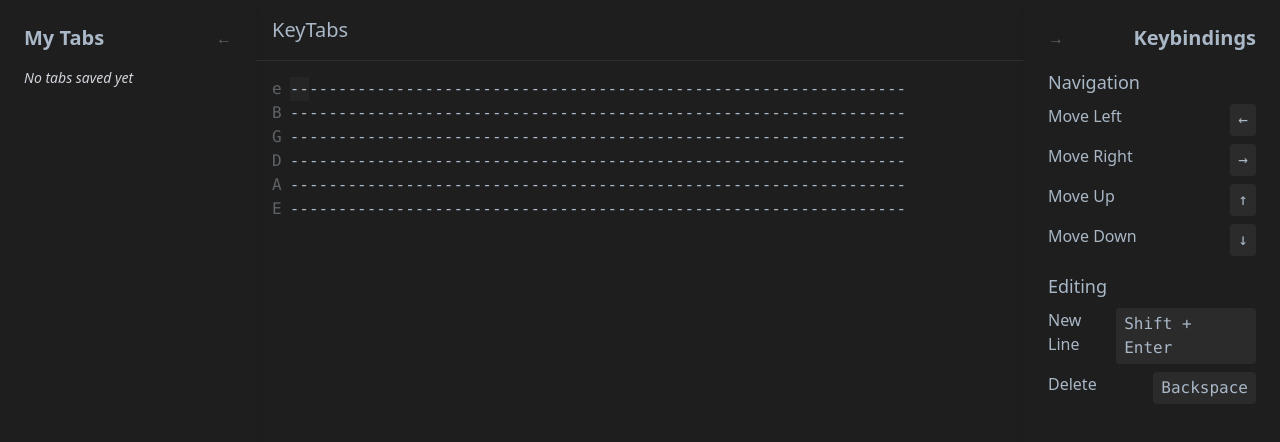
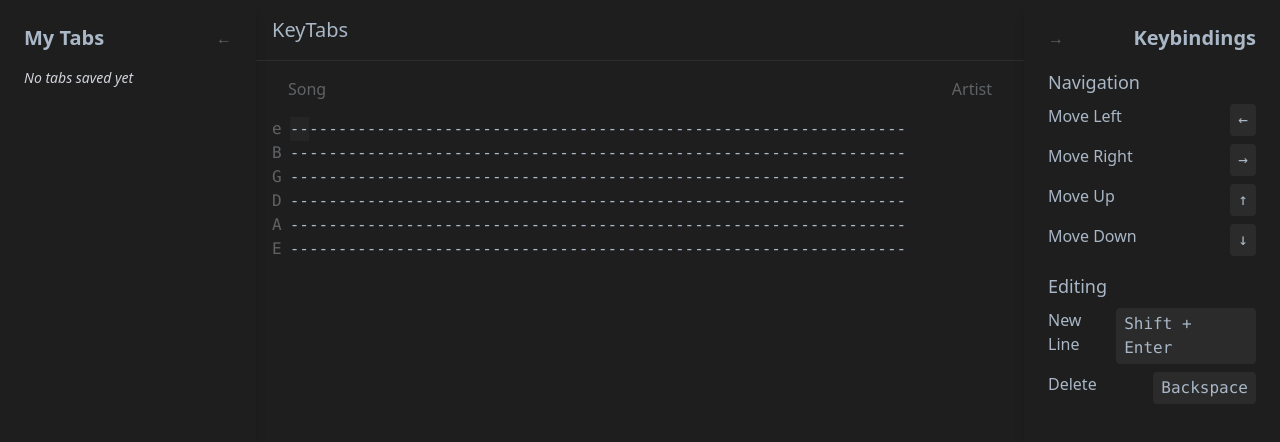
Before and after one commit to mcambria/keytabs-app, a React (Vite) app: page / in a window 1280 px wide. Shown: the top 442 px of the page. Built offline with nearby package versions, Linux system fonts and the light colour scheme.

Commit message:
add editable song and artist field

```diff
--- a/src/App.tsx
+++ b/src/App.tsx
@@ -2,19 +2,9 @@
 import Keybindings from "./keybindings/Keybindings";
 import TabsList from "./tabs/TabsList";
 
-const handleKeyDown = (e: React.KeyboardEvent) => {
-  // firefox by default goes back a page when you press backspace outside of an input
-// block that
-  switch (e.key) {
-    case "Backspace":
-      e.preventDefault();
-      break;
-  }
-};
-
 function App() {
   return (
-    <div className="min-h-screen bg-ide-bg" onKeyDown={handleKeyDown}>
+    <div className="min-h-screen bg-ide-bg">
       <div className="flex h-screen">
         <TabsList />
         <div className="flex-1 flex flex-col">
--- a/src/components/CollapsiblePanel.tsx
+++ b/src/components/CollapsiblePanel.tsx
@@ -16,7 +16,7 @@
 const CollapsiblePanel: React.FC<CollapsiblePanelProps> = ({
   title,
   children,
-  defaultWidth = 'w-64',
+  defaultWidth = 'w-1/5',
   collapsedWidth = 'w-12',
   placement
 }) => {
--- a/src/editor/editor.tsx
+++ b/src/editor/editor.tsx
@@ -8,6 +8,9 @@
 type Position = { x: number; y: number; line: number };
 
 const TabEditor: React.FC = () => {
+  // Song model
+  const [song, setSong] = useState("");
+  const [artist, setArtist] = useState("");
   const [tabLines, setTabLines] = useState([
     Array.from({ length: NUM_STRINGS }, () =>
       Array.from({ length: NUM_COLUMNS }, () => EMPTY_CELL)
@@ -22,7 +25,12 @@
     editorRef.current?.focus();
   }, []);
 
-  const moveCursor = (dx: number, dy: number, dline: number, shift: boolean) => {
+  const moveCursor = (
+    dx: number,
+    dy: number,
+    dline: number,
+    shift: boolean
+  ) => {
     setCursor((prev) => {
       const newCursor = {
         x: Math.max(0, Math.min(NUM_COLUMNS - 1, prev.x + dx)),
@@ -40,6 +48,10 @@
 
   const handleKeyDown = (e: React.KeyboardEvent) => {
     switch (e.key) {
+      // block firefox backspace to go back a page
+      case "Backspace":
+        e.preventDefault();
+        break;
       case "ArrowRight":
         moveCursor(1, 0, 0, e.shiftKey);
         e.preventDefault();
@@ -61,7 +73,9 @@
           // Create a new line
           setTabLines((prev) => {
             const newLines = [...prev];
-            newLines.splice(cursor.line + 1, 0,
+            newLines.splice(
+              cursor.line + 1,
+              0,
               Array.from({ length: NUM_STRINGS }, () =>
                 Array.from({ length: NUM_COLUMNS }, () => EMPTY_CELL)
               )
@@ -106,17 +120,37 @@
   };
 
   const isSelected = (x: number, y: number, line: number) => {
-    if (!selectionStart) return x === cursor.x && y === cursor.y && line === cursor.line;
+    if (!selectionStart)
+      return x === cursor.x && y === cursor.y && line === cursor.line;
     const x1 = Math.min(selectionStart.x, cursor.x);
     const x2 = Math.max(selectionStart.x, cursor.x);
     const y1 = Math.min(selectionStart.y, cursor.y);
     const y2 = Math.max(selectionStart.y, cursor.y);
     const line1 = Math.min(selectionStart.line, cursor.line);
     const line2 = Math.max(selectionStart.line, cursor.line);
-    return x >= x1 && x <= x2 && y >= y1 && y <= y2 && line >= line1 && line <= line2;
+    return (
+      x >= x1 && x <= x2 && y >= y1 && y <= y2 && line >= line1 && line <= line2
+    );
   };
 
   return (
+    <div>
+      <div className="flex justify-between gap-4 ml-4 mr-4 mb-4">
+        <input
+          type="text"
+          value={song}
+          onChange={(e) => setSong(e.target.value)}
+          placeholder="Song"
+          className="bg-transparent border-none outline-none text-ide-text placeholder-ide-text-muted"
+        />
+        <input
+          type="text"
+          value={artist}
+          onChange={(e) => setArtist(e.target.value)}
+          placeholder="Artist"
+          className="bg-transparent border-none outline-none text-ide-text placeholder-ide-text-muted text-right"
+        />
+      </div>
       <div
         className="outline-none inline-block font-mono text-ide-text"
         tabIndex={0}
@@ -134,10 +168,14 @@
                   <div
                     key={`${x}-${y}`}
                     className={`text-center ${
-                    x === cursor.x && y === cursor.y && lineIndex === cursor.line
+                      x === cursor.x &&
+                      y === cursor.y &&
+                      lineIndex === cursor.line
                         ? "bg-ide-highlight"
                         : ""
-                  } ${isSelected(x, y, lineIndex) ? "bg-ide-highlight/50" : ""}`}
+                    } ${
+                      isSelected(x, y, lineIndex) ? "bg-ide-highlight/50" : ""
+                    }`}
                   >
                     {cell}
                   </div>
@@ -147,6 +185,7 @@
           </div>
         ))}
       </div>
+    </div>
   );
 };
 
```
Lines whose indentation alone changed are shown as unchanged.
